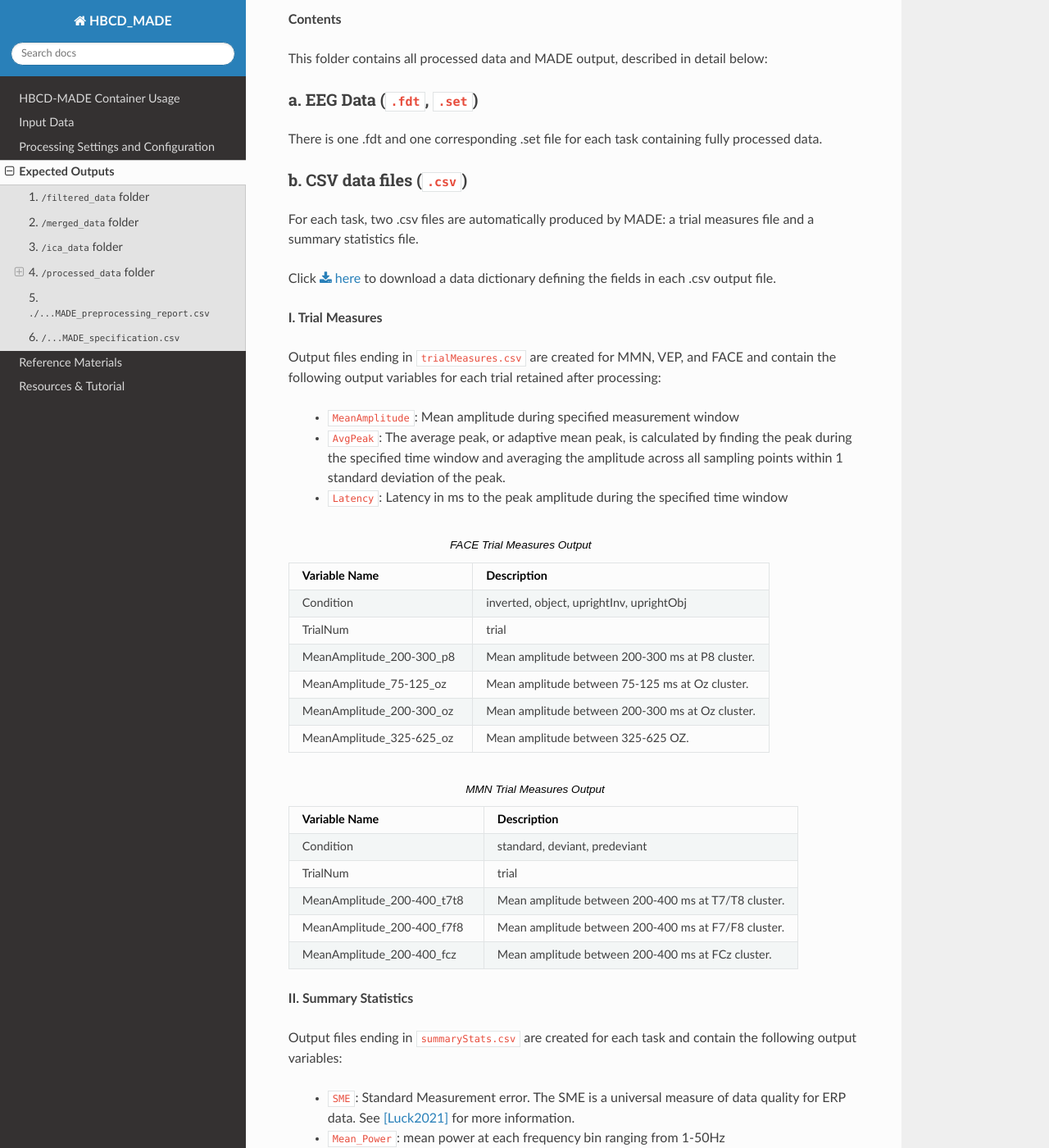
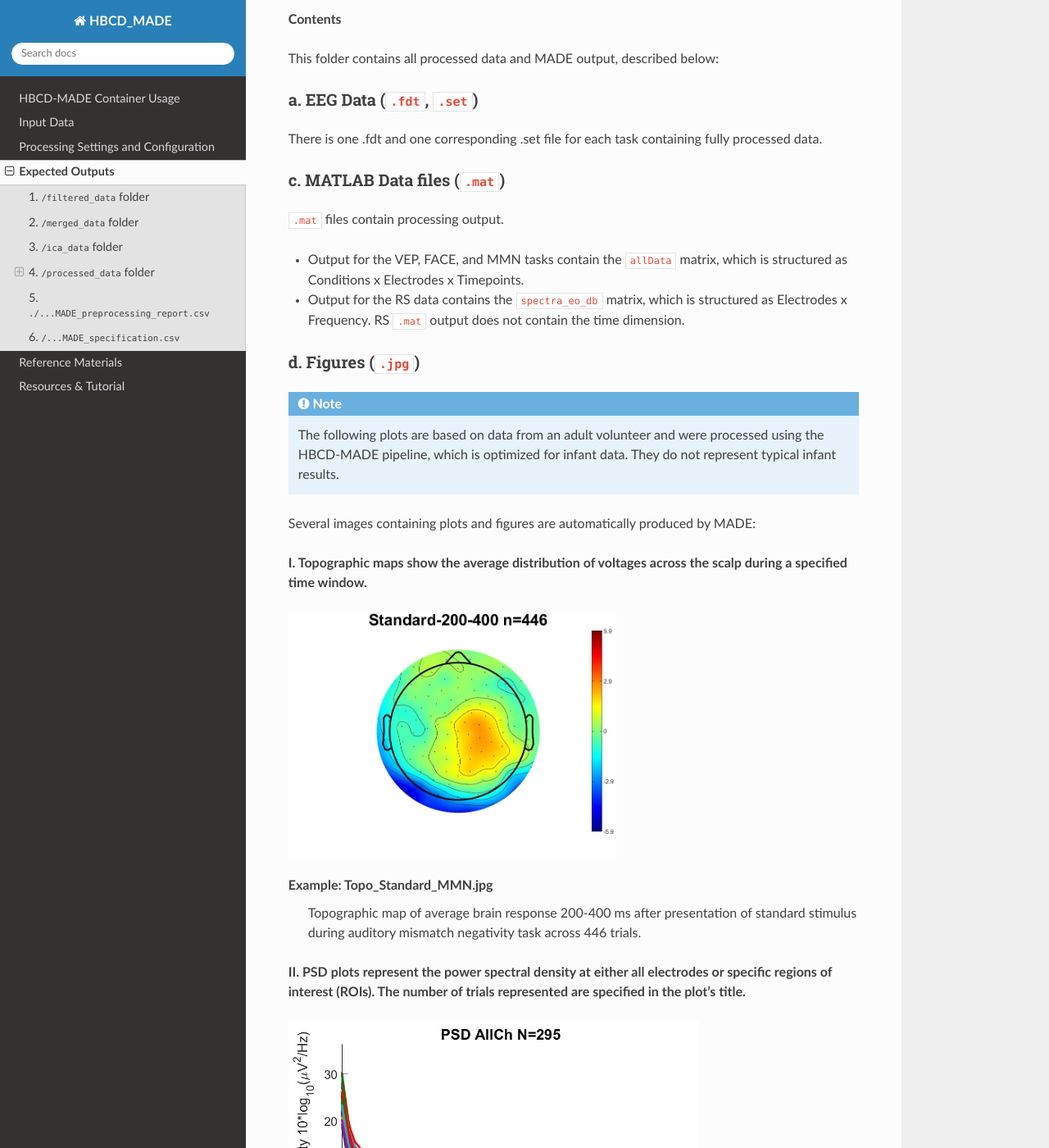
Before and after one commit to DCAN-Labs/HBCD-MADE, a Sphinx documentation site: the page built from docs/source/expected_outputs.rst, in a window 1280 px wide and 1400 px high, scrolled down 2746 px. Shown: the whole window at 82% size. Built offline with Sphinx 7.4.7 and the Read the Docs theme 3.1.0, drawn with Linux system fonts in a browser that asks for light colours; pages that are not in the unit, such as notebooks, are missing from menus; some of the changed text lies outside the part shown.

Commit message:
remove documentation of .csvs
this information has been moved to HBCD-EEG-Utilities

```diff
--- a/docs/source/csv_data_dictionary.csv
+++ b/docs/source/csv_data_dictionary.csv
@@ -49,25 +49,3 @@ sub-<label>_ses-<label>_task-<label>_acq-eeg_MADEspecification,RS,make_dummy_eve
 sub-<label>_ses-<label>_task-<label>_acq-eeg_MADEspecification,RS,num_dummy_events,Resting state only: The number of dummy events created Only used if make_dummy_events = true,Integer
 sub-<label>_ses-<label>_task-<label>_acq-eeg_MADEspecification,RS,dummy_event_spacing,"Resting state only: The amount of time (in seconds) between dummy events Note that epochs are constructed around events, so this isn’t the same as spacing between epochs",Float
 sub-<label>_ses-<label>_task-<label>_acq-eeg_MADEspecification,All Tasks,score_ages,Sets of age bins used to define time_windows for ERP measures and SME,List of Integers
-sub-<label>_ses-<label>_task-<label>_ERPSummaryStats,FACE,condition,"Stimulus condition: inverted, object, uprightInv, uprightObj in the Faces task.",String
-sub-<label>_ses-<label>_task-<label>_ERPSummaryStats,MMN,condition,"Stimulus condition: standard, deviant, predeviant in the MMN task.",String
-sub-<label>_ses-<label>_task-<label>_ERPSummaryStats,"FACE, VEP, MMN",Latency_<time-window>_<ROI>,Latency to peak/adaptive mean amplitude within specified time window (in ms) at the specified region of interest. Values are averaged across trials for each condition.,Integer
-sub-<label>_ses-<label>_task-<label>_ERPSummaryStats,"FACE, VEP, MMN",ntrials,Number of trials per condition retained after processing.,Integer
-sub-<label>_ses-<label>_task-<label>_ERPSummaryStats,"FACE, VEP, MMN",MeanAmp_<time-window>_<ROI>,Mean amplitude within specified time window (in ms) at the specified region of interest. Values are averaged across trials for each condition.,Float
-sub-<label>_ses-<label>_task-<label>_ERPSummaryStats,"FACE, VEP, MMN",Peak_<time-window>_<ROI>,Peak/adpative mean amplitude within specified time window (in ms) at the specified region of interest. Values are averaged across trials for each condition.,Float
-sub-<label>_ses-<label>_task-<label>_ERPSummaryStats,"FACE, VEP, MMN",SME_<time-window>_<ROI>,Standardized measurement error within specified time window (in ms) at the specified region of interest. Values are averaged across trials for each condition.,Float
-sub-<label>_ses-<label>_task-<label>_ERPTrialMeasures,"FACE, VEP, MMN",Latency_<time-window>_<ROI>,Latency to peak/adaptive mean amplitude within specified time window (in ms) at the specified region of interest. Values are provided for each trial.,Integer
-sub-<label>_ses-<label>_task-<label>_ERPTrialMeasures,"FACE, VEP, MMN",MeanAmplitude_<time-window>_<ROI>,Mean amplitude within specified time window (in ms) at the specified region of interest. Values are provided for each trial.,Float
-sub-<label>_ses-<label>_task-<label>_ERPTrialMeasures,VEP,condition,Stimulus condition: VEP has only one condition.,String
-sub-<label>_ses-<label>_task-<label>_ERPTrialMeasures,"FACE, VEP, MMN",id,Subject ID,String
-sub-<label>_ses-<label>_task-<label>_ERPTrialMeasures,"FACE, VEP, MMN",condition,"Stimulus condition: standard, deviant, predeviant in the MMN task.",String
-sub-<label>_ses-<label>_task-<label>_ERPTrialMeasures,"FACE, VEP, MMN",Peak_<time-window>_<ROI>,Peak/adpative mean amplitude within specified time window (in ms) at the specified region of interest. Values are provided for each trial.,Float
-sub-<label>_ses-<label>_task-<label>_ERPTrialMeasures,"FACE, VEP, MMN",trial_num,Trial number,Integer
-sub-<label>_ses-<label>_task-RS_powerSummaryStats,RS,frequency,1 Hz bins from 1-50 Hz in the resting state task.,Integer
-sub-<label>_ses-<label>_task-RS_powerSummaryStats,RS,SME,Standardized measurement error in each frequency bin in the resting state task.,Float
-sub-<label>_ses-<label>_task-RS_powerSummaryStats,RS,mean_power,Mean power in each frequency bin in the resting state task.,Float
-sub-<label>_ses-<label>_task-RS_powerSummaryStats,RS,id,Subject ID in the resting state task.,String
-sub-<label>_task-RS_spectra,RS,spectra_output_row,Electrode label,String
-sub-<label>_task-RS_spectra,RS,spectra_output_1.0Hz,Absolute power from 0.3-1Hz at corresponding electrode site ,Float
-sub-<label>_task-RS_spectra,RS,spectra_output_2.0Hz,Absolute power from1-2Hz at corresponding electrode site ,Float
-sub-<label>_task-RS_spectra,RS,spectra_output_3.0Hz,Absolute power from 2-3Hz at corresponding electrode site ,Float
--- a/docs/source/expected_outputs.rst
+++ b/docs/source/expected_outputs.rst
@@ -112,143 +112,13 @@ Each EEG file found in this folder will have a corresponding ``.json`` file in t
 
 **Contents**
 
-This folder contains all processed data and MADE output, described in detail below:
+This folder contains all processed data and MADE output, described below:
 
 a. EEG Data (``.fdt``, ``.set``)
 ^^^^^^^^^^^^^^^^^^^^^^^^^^^^^^^^^
 
 There is one .fdt and one corresponding .set file for each task containing fully processed data.
 
-b. CSV data files (``.csv``)
-^^^^^^^^^^^^^^^^^^^^^^^^^^^^^
-
-For each task, two .csv files are automatically produced by MADE: a trial measures file and a summary statistics file.
-
-Click :download:`here <csv_data_dictionary.csv>` to download a data dictionary defining the fields in each .csv output file.
-
-**I. Trial Measures**
-
-Output files ending in ``trialMeasures.csv`` are created for MMN, VEP, and FACE and contain the following output variables for each trial retained after processing:
-
-	* ``MeanAmplitude``: Mean amplitude during specified measurement window
-
-	* ``AvgPeak``: The average peak, or adaptive mean peak, is calculated by finding the peak during the specified time window and averaging the amplitude across all sampling points within 1 standard deviation of the peak.
-
-	* ``Latency``: Latency in ms to the peak amplitude during the specified time window
-
-
-.. list-table:: FACE Trial Measures Output
-   :widths: 31 50
-   :header-rows: 1
-
-   * - Variable Name
-     - Description
-   * - Condition
-     - inverted, object, uprightInv, uprightObj
-   * - TrialNum
-     - trial
-   * - MeanAmplitude_200-300_p8
-     - Mean amplitude between 200-300 ms at P8 cluster.
-   * - MeanAmplitude_75-125_oz
-     - Mean amplitude between 75-125 ms at Oz cluster.
-   * - MeanAmplitude_200-300_oz
-     - Mean amplitude between 200-300 ms at Oz cluster.
-   * - MeanAmplitude_325-625_oz
-     - Mean amplitude between 325-625 OZ.
-
-.. list-table:: MMN Trial Measures Output
-   :widths: 31 50
-   :header-rows: 1
-
-   * - Variable Name
-     - Description
-   * - Condition
-     - standard, deviant, predeviant
-   * - TrialNum
-     - trial
-   * - MeanAmplitude_200-400_t7t8
-     - Mean amplitude between 200-400 ms at T7/T8 cluster.
-   * - MeanAmplitude_200-400_f7f8
-     - Mean amplitude between 200-400 ms at F7/F8 cluster.
-   * - MeanAmplitude_200-400_fcz
-     - Mean amplitude between 200-400 ms at FCz cluster.
-
-
-**II. Summary Statistics**
-
-Output files ending in ``summaryStats.csv`` are created for each task and contain the following output variables:
-
-	* ``SME``: Standard Measurement error. The SME is a universal measure of data quality for ERP data. See [Luck2021]_ for more information.
-
-	* ``Mean_Power``: mean power at each frequency bin ranging from 1-50Hz
-
-.. list-table:: FACE Summary Statistics Output
-   :widths: 31 50
-   :header-rows: 1
-
-   * - Variable Name
-     - Description
-   * - Condition
-     - inverted, object, uprightInv, uprightObj
-   * - NTrials
-     - number of trials retained per condition
-   * - SME_200-300_p8
-     - SME during 200-300 ms at P8 cluster
-   * - SME_75-125_oz
-     - SME during 75-125 ms at Oz cluster
-   * - SME_200-300_oz
-     - SME during 200-300 ms at Oz cluster
-   * - SME_325-625_oz
-     - SME during 325-625 ms at Oz cluster
-
-.. list-table:: VEP Summary Statistics Output
-   :widths: 31 50
-   :header-rows: 1
-
-   * - Variable Name
-     - Description
-   * - Condition
-     - VEP
-   * - NTrials
-     - number of trials retained
-   * - SME_40-79_oz
-     - SME during 40-79 ms at Oz cluster
-   * - SME_80-140_oz
-     - SME during 80-140 ms at Oz cluster
-   * - SME_141-300_oz
-     - SME during 141-300 ms at Oz cluster
-
-.. list-table:: MMN Summary Statistics Output
-   :widths: 31 50
-   :header-rows: 1
-
-   * - Variable Name
-     - Description
-   * - Condition
-     - deviant, predeviant, standard
-   * - NTrials
-     - number of trials retained per condition
-   * - SME_200-400_t7t8
-     - SME during 200-400 ms at T7/T8 cluster
-   * - SME_200-400_f7f8
-     - SME during 200-400 ms at F7/F8 cluster
-   * - SME_200-400_fcz
-     - SME during 200-400 ms at FCz cluster
-
-.. list-table:: RS Summary Statistics Output
-   :widths: 31 50
-   :header-rows: 1
-
-   * - Variable Name
-     - Description
-   * - Frequency
-     - 1 Hz bins from 1-50 Hz
-   * - SME
-     - SME in each frequency bin
-   * - Mean_Power
-     - Mean power in each frequency bin
-   * - ID
-     - subject ID
 
 
 c. MATLAB Data files (``.mat``)
```
